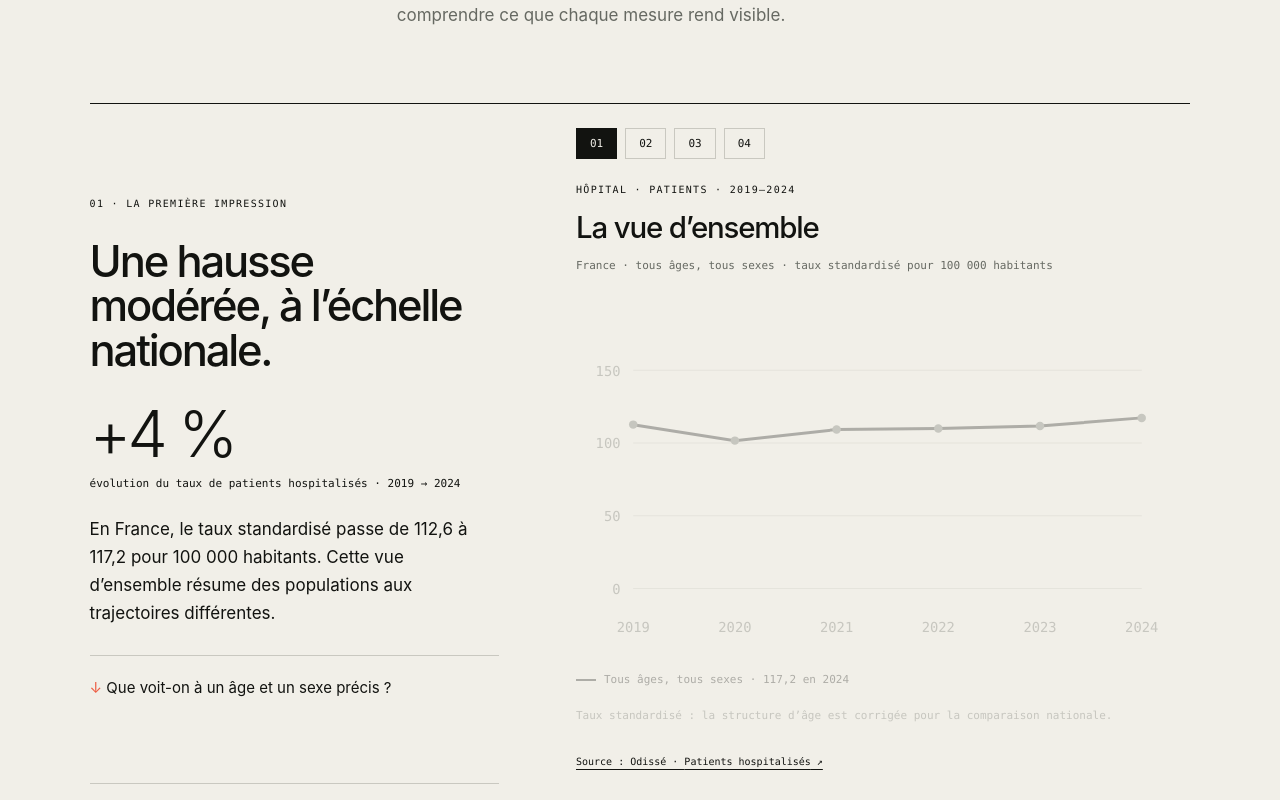
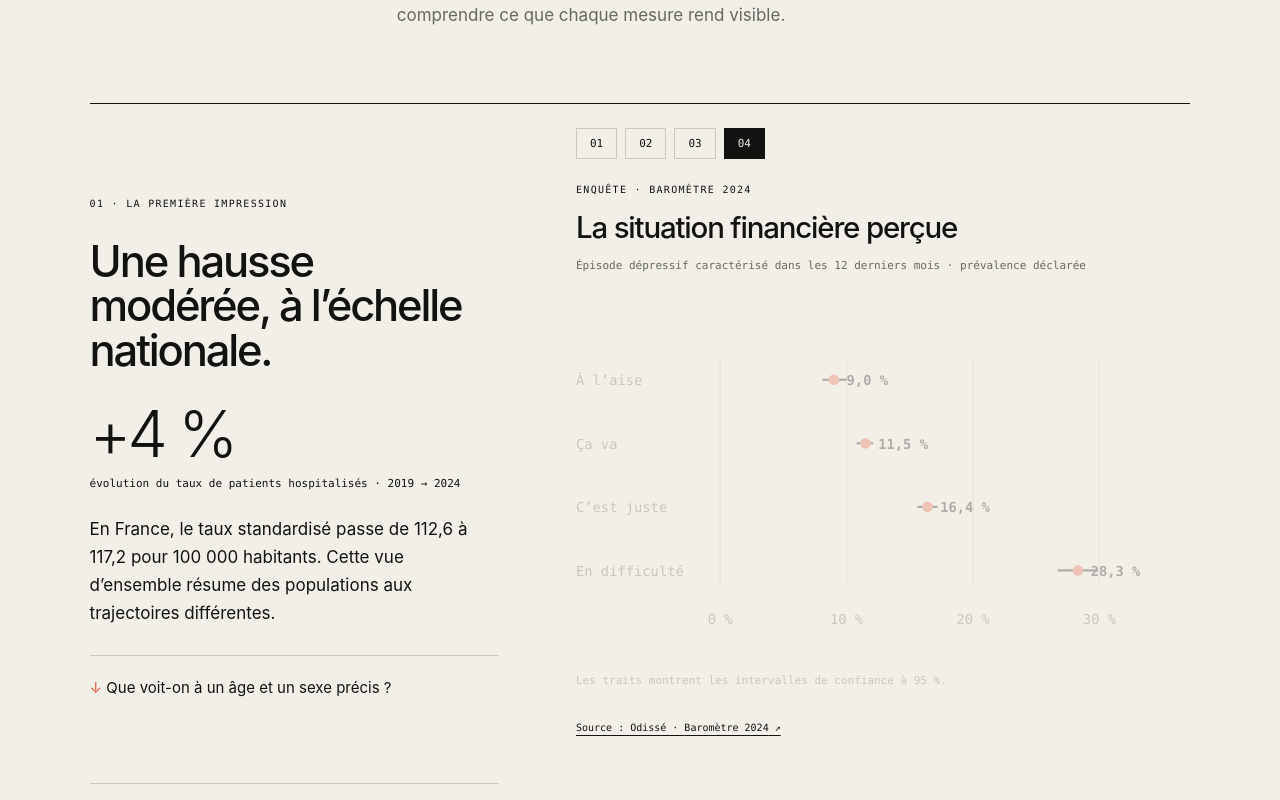
Before and after one commit to m4nR3is/odisse-sante-mentale, a React (Vite) app: page / in a window 1280 px wide. Shown: the part 1060-1860 px from the top of the page. Built offline with nearby package versions, Linux system fonts and the light colour scheme.

Commit message:
Synchronize story scene with scroll position in both directions

```diff
--- a/app/Experience.tsx
+++ b/app/Experience.tsx
@@ -695,20 +695,36 @@ function GuidedOpening({ data, onExplore }: { data: ExperienceData; onExplore: (
   const [scene, setScene] = useState<StoryScene>(0);
   const steps = useRef<Array<HTMLElement | null>>([]);
   useEffect(() => {
-    const observer = new IntersectionObserver((entries) => {
-      if (!entries.some((entry) => entry.isIntersecting)) return;
-      const midpoint = window.innerHeight / 2;
-      const nearest = steps.current.reduce<{ index: number; distance: number } | null>((best, element, index) => {
-        if (!element) return best;
-        const bounds = element.getBoundingClientRect();
-        const distance = Math.abs(bounds.top + bounds.height / 2 - midpoint);
-        return !best || distance < best.distance ? { index, distance } : best;
-      }, null);
-      if (nearest) setScene(nearest.index as StoryScene);
-    }, { rootMargin: "-35% 0px -35% 0px", threshold: 0 });
-    steps.current.forEach((element) => { if (element) observer.observe(element); });
-    return () => observer.disconnect();
+    let frame = 0;
+    // The same viewport position always selects the same scene, in either direction.
+    const synchronize = () => {
+      frame = 0;
+      const readingLine = window.innerHeight / 2;
+      let activeScene: StoryScene = 0;
+      steps.current.forEach((element, index) => {
+        if (element && element.getBoundingClientRect().top <= readingLine) {
+          activeScene = index as StoryScene;
+        }
+      });
+      setScene((current) => current === activeScene ? current : activeScene);
+    };
+    const schedule = () => {
+      if (!frame) frame = requestAnimationFrame(synchronize);
+    };
+    window.addEventListener("scroll", schedule, { passive: true });
+    window.addEventListener("resize", schedule);
+    const observer = new ResizeObserver(schedule);
+    const container = steps.current[0]?.parentElement;
+    if (container) observer.observe(container);
+    synchronize();
+    return () => {
+      window.removeEventListener("scroll", schedule);
+      window.removeEventListener("resize", schedule);
+      observer.disconnect();
+      if (frame) cancelAnimationFrame(frame);
+    };
   }, []);
+
   const series = (age: string, sex: string) => data.odissePatients.filter((point) => point.age === age && point.sex === sex).sort((a, b) => a.year - b.year);
   const national = series("Tous", "Hommes et Femmes"), girls = series("11–14 ans", "Femmes"), boys = series("11–14 ans", "Hommes");
   const change = (points: SeriesPoint[]) => 100 * (points.at(-1)!.rate / points[0].rate - 1);
@@ -730,7 +746,7 @@ function GuidedOpening({ data, onExplore }: { data: ExperienceData; onExplore: (
         {index === 2 && <button type="button" className="evidence-action" onClick={() => onExplore("profiles")}>Explorer les seize profils <span>↗</span></button>}
         {index === 3 && <button type="button" className="evidence-action" onClick={() => onExplore("declared")}>Explorer les indicateurs déclarés <span>↗</span></button>}
       </article>)}</div>
-      <aside className="story-sticky" aria-label="Visualisation du récit"><nav className="story-progress" aria-label="Scènes du récit">{scenes.map((step, index) => <a href={`#scene-${index + 1}`} key={step.chapter} aria-current={scene === index ? "step" : undefined} onClick={() => setScene(index as StoryScene)}><span>0{index + 1}</span><span className="sr-only"> {step.title}</span></a>)}</nav><StoryFigure data={data} scene={scene} /></aside>
+      <aside className="story-sticky" aria-label="Visualisation du récit"><nav className="story-progress" aria-label="Scènes du récit">{scenes.map((step, index) => <a href={`#scene-${index + 1}`} key={step.chapter} aria-current={scene === index ? "step" : undefined}><span>0{index + 1}</span><span className="sr-only"> {step.title}</span></a>)}</nav><StoryFigure data={data} scene={scene} /></aside>
     </div>
     <div className="reading-bridge"><p className="chapter">À VOUS DE CHANGER DE REGARD</p><p>Enquête, urgences, hospitalisations et décès éclairent des dimensions différentes. <b>Ces sources ne sont pas les étapes d’un même parcours individuel.</b> Explorez-les en conservant leurs propres populations, unités et périodes.</p><a href="#territoires">Explorer les quatre regards ↓</a></div>
   </section>;
```
Also changed, not shown: analysis/validation-finale.json (+6 -1 lines).
